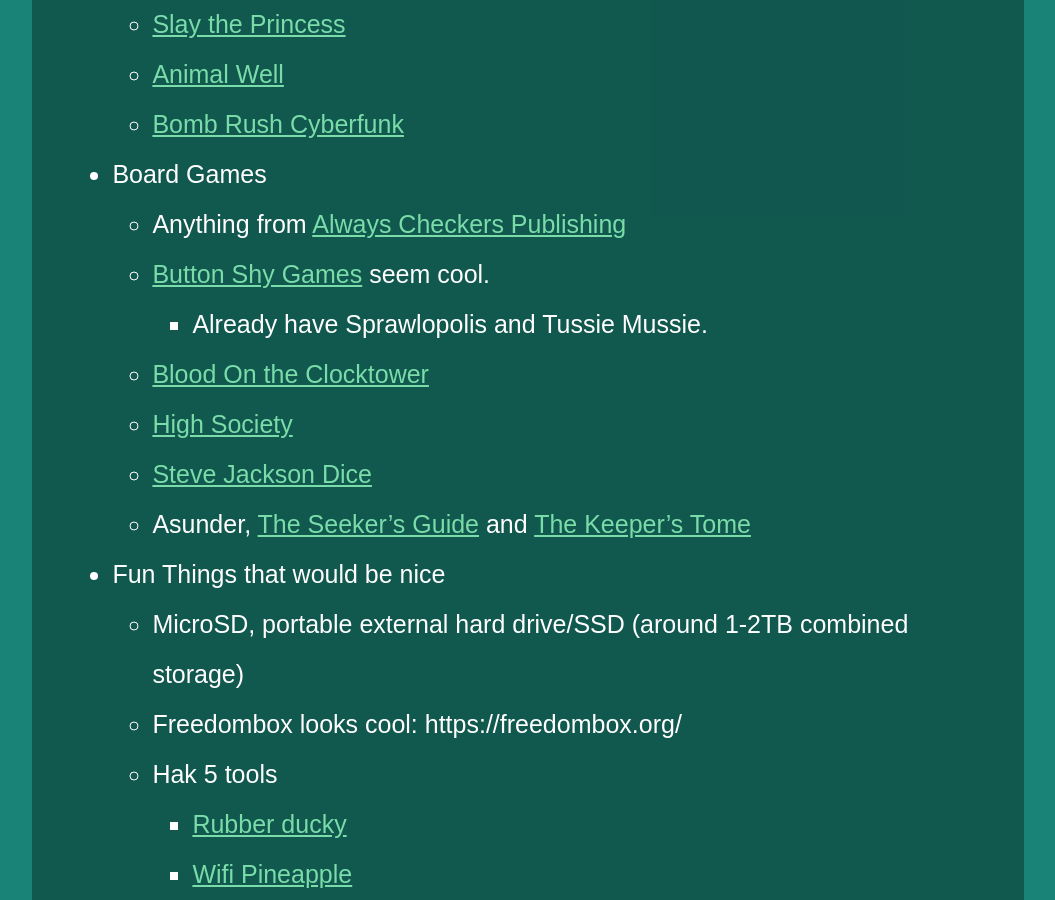
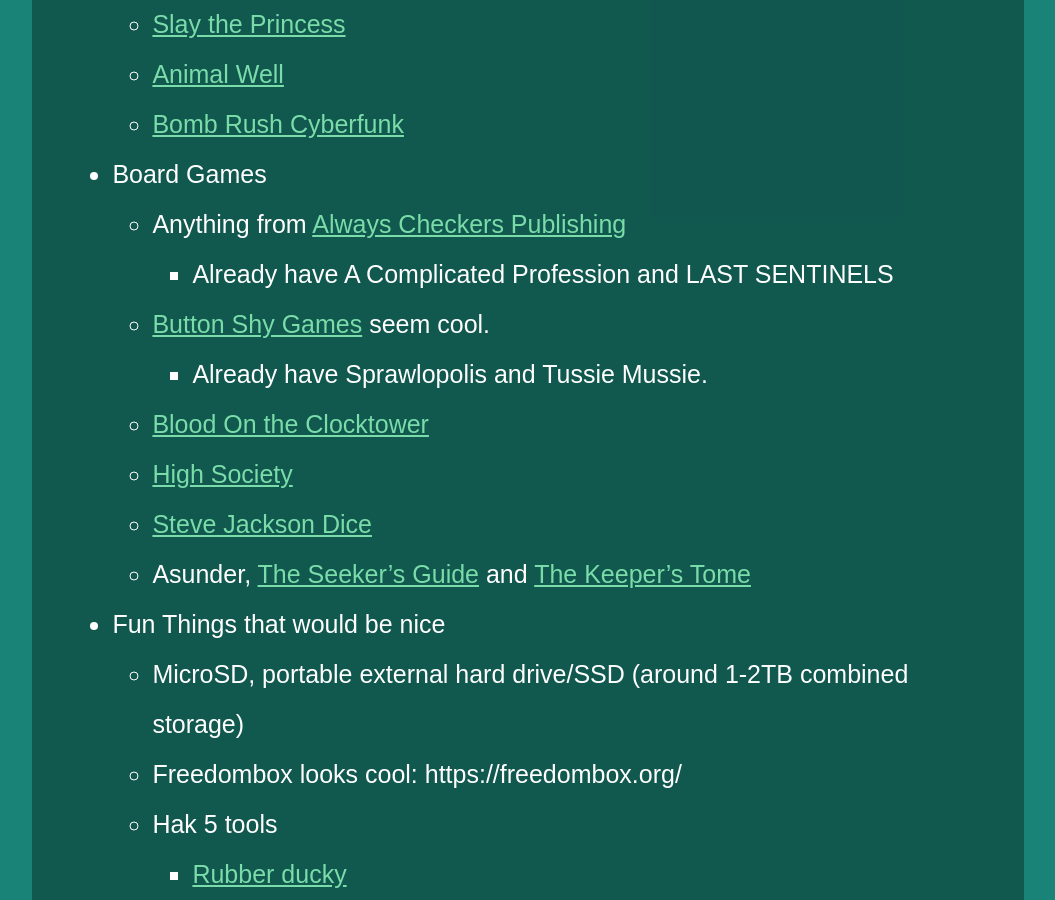
Before and after one commit to ambiguousname/ambiguousname.github.io, a Jekyll site: the page built from assets/wishlist.md, in a window 1280 px wide and 900 px high, scrolled down 1054 px. Shown: the whole window, without its empty margins (112-1167 px from the left). Built offline with Jekyll 4.4.1, drawn with Linux system fonts in a browser that asks for light colours.

Commit message:
Update wishlist.md

```diff
--- a/assets/wishlist.md
+++ b/assets/wishlist.md
@@ -24,6 +24,7 @@
 	- [Bomb Rush Cyberfunk](https://www.gog.com/en/game/bomb_rush_cyberfunk)
 - Board Games
 	- Anything from [Always Checkers Publishing](https://alwayscheckers.com/)
+		- Already have A Complicated Profession and LAST SENTINELS
 	- [Button Shy Games](https://buttonshygames.com/) seem cool.
 		- Already have Sprawlopolis and Tussie Mussie.
 	- [Blood On the Clocktower](https://bloodontheclocktower.com/products/blood-on-the-clocktower-the-game)
```
